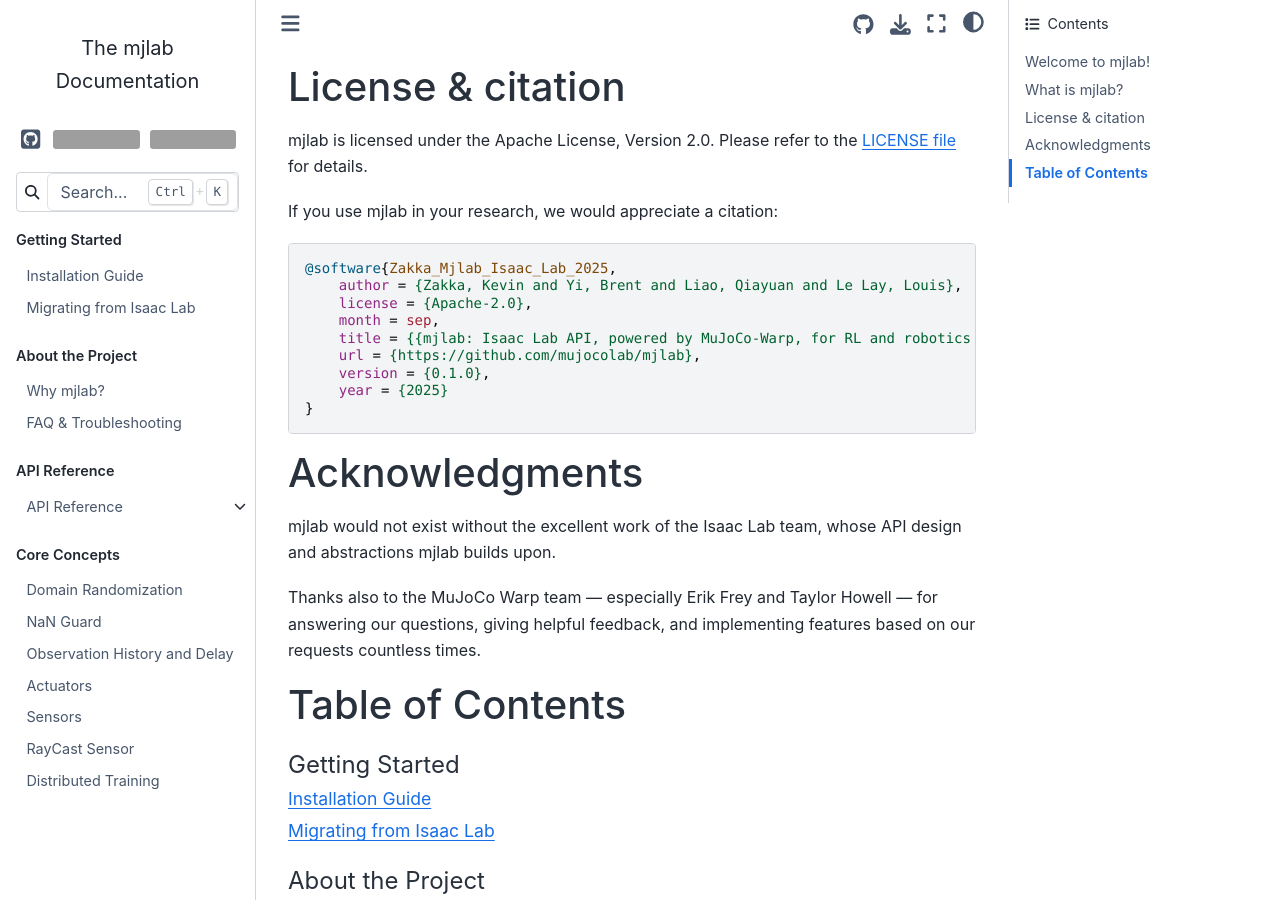
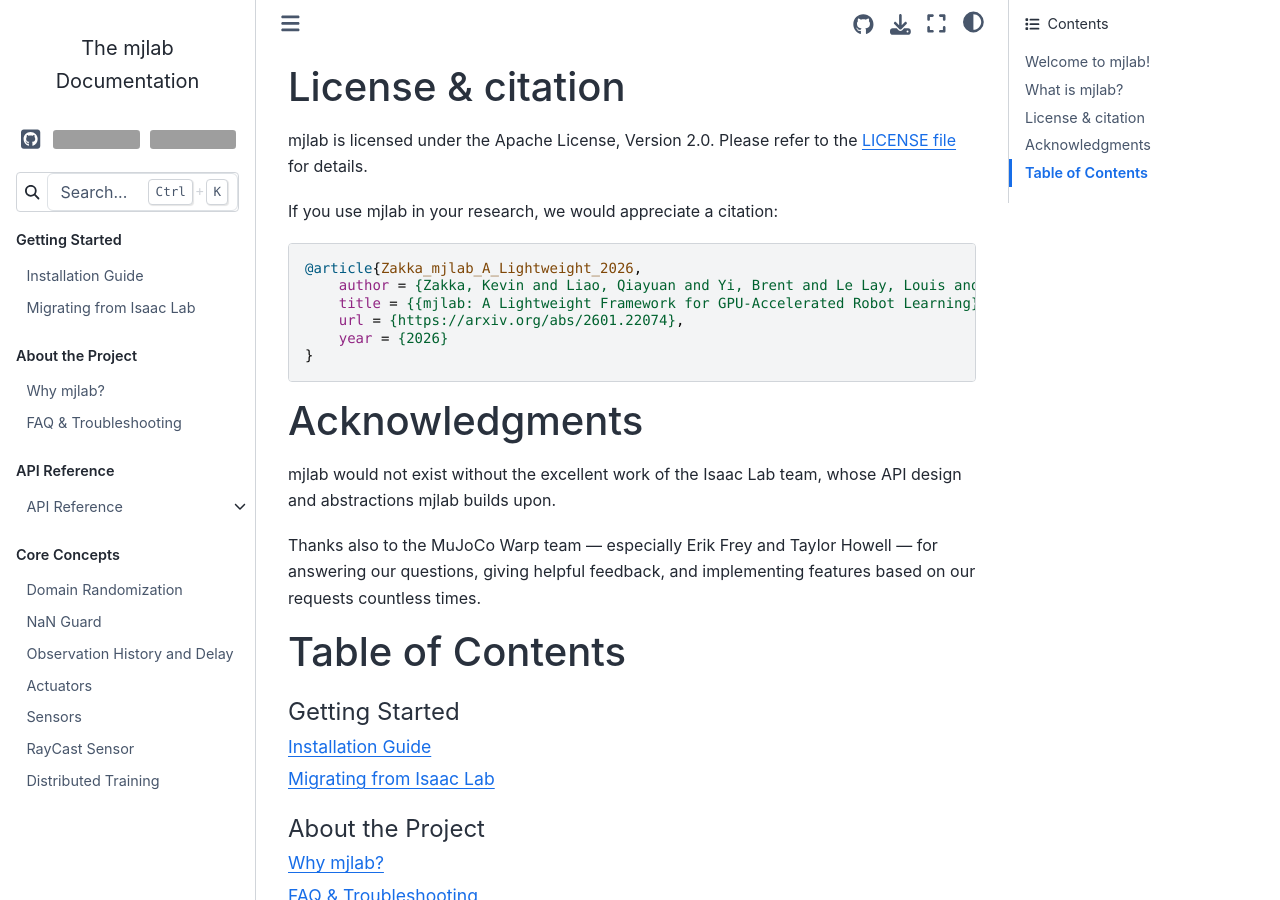
Before and after one commit to DavidDobas/mjlab-hackathon, a Sphinx documentation site: the page built from docs/index.rst, in a window 1280 px wide and 900 px high, scrolled down 906 px. Built offline with Sphinx 7.4.7 and the Sphinx Book theme 1.1.4, drawn with Linux system fonts in a browser that asks for light colours; grey boxes are pictures that could not be loaded.

Commit message:
updates citation on doc

```diff
--- a/docs/index.rst
+++ b/docs/index.rst
@@ -38,14 +38,11 @@ If you use mjlab in your research, we would appreciate a citation:
 
 .. code-block:: bibtex
 
-    @software{Zakka_Mjlab_Isaac_Lab_2025,
-        author = {Zakka, Kevin and Yi, Brent and Liao, Qiayuan and Le Lay, Louis},
-        license = {Apache-2.0},
-        month = sep,
-        title = {{mjlab: Isaac Lab API, powered by MuJoCo-Warp, for RL and robotics research.}},
-        url = {https://github.com/mujocolab/mjlab},
-        version = {0.1.0},
-        year = {2025}
+    @article{Zakka_mjlab_A_Lightweight_2026,
+        author = {Zakka, Kevin and Liao, Qiayuan and Yi, Brent and Le Lay, Louis and Sreenath, Koushil and Abbeel, Pieter},
+        title = {{mjlab: A Lightweight Framework for GPU-Accelerated Robot Learning}},
+        url = {https://arxiv.org/abs/2601.22074},
+        year = {2026}
     }
 
 Acknowledgments
```
